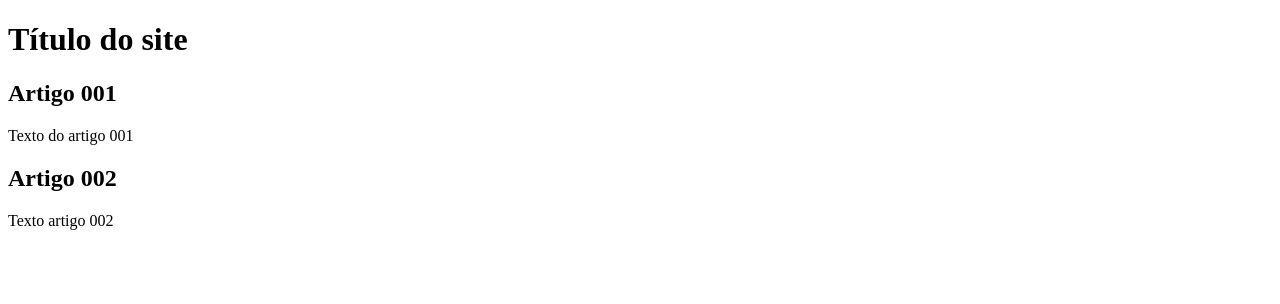
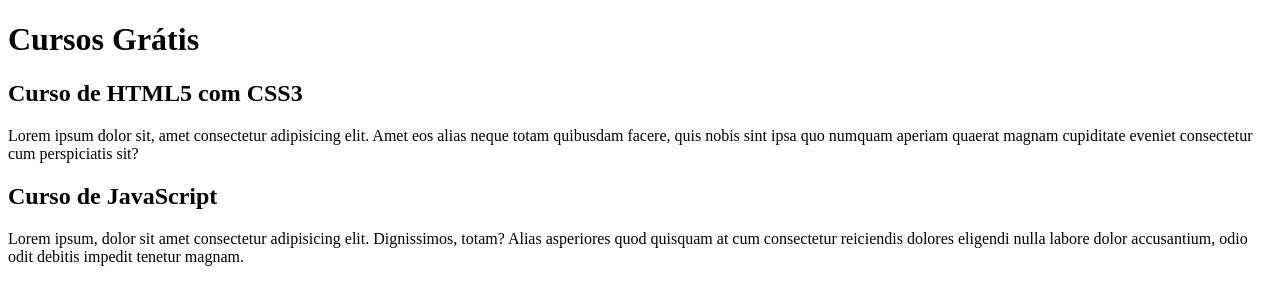
Before and after one commit to RomarioGamaa/projeto-site, a plain HTML site: page index.html in a window 1280 px wide. Drawn offline with Linux system fonts and the light colour scheme.

Commit message:
Comecei a escrever o Conteúdo

```diff
--- a/index.html
+++ b/index.html
@@ -3,20 +3,20 @@
 <head>
     <meta charset="UTF-8">
     <meta name="viewport" content="width=device-width, initial-scale=1.0">
-    <title>Título do Site</title>
+    <title></title>
 </head>
 <body>
     <main>
         <header>
-            <h1>Título do site</h1>
+            <h1>Cursos Grátis</h1>
         </header>
         <article>
-            <h2>Artigo 001</h2>
-            <p>Texto do artigo 001</p>
+            <h2>Curso de HTML5 com CSS3</h2>
+            <p>Lorem ipsum dolor sit, amet consectetur adipisicing elit. Amet eos alias neque totam quibusdam facere, quis nobis sint ipsa quo numquam aperiam quaerat magnam cupiditate eveniet consectetur cum perspiciatis sit?</p>
         </article>
         <article>
-            <h2>Artigo 002</h2>
-            <p>Texto artigo 002</p>
+            <h2>Curso de JavaScript</h2>
+            <p>Lorem ipsum, dolor sit amet consectetur adipisicing elit. Dignissimos, totam? Alias asperiores quod quisquam at cum consectetur reiciendis dolores eligendi nulla labore dolor accusantium, odio odit debitis impedit tenetur magnam.</p>
         </article>
     </main>
 </body>
```
